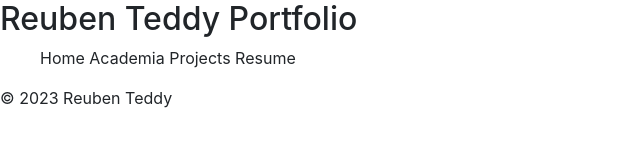
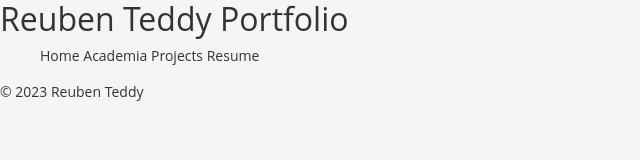
Before and after one commit to Ted-Chachs/Ted-Portfolio, a plain HTML site: page src/Home.html in a window 1280 px wide. Shown: the whole page, without its empty margins (0-640 px from the left). Drawn offline with nearby package versions, Linux system fonts and the light colour scheme; files that its build step writes are made by us from their sources.

Commit message:
New files reset update

```diff
--- a/Home.html
+++ b/src/Home.html
@@ -7,10 +7,14 @@
         <meta name="viewport" content="width=device-width, initial-scale=1">
         <Title>Ted Chachs</Title>
 
+        <!-- Boostrsp 4 imported extensions -->
         <link rel="stylesheet" href="https://cdn.jsdelivr.net/npm/bootstrap@4.6.2/dist/css/bootstrap.min.css">
         <script src="https://cdn.jsdelivr.net/npm/jquery@3.6.4/dist/jquery.slim.min.js"></script>
         <script src="https://cdn.jsdelivr.net/npm/popper.js@1.16.1/dist/umd/popper.min.js"></script>
         <script src="https://cdn.jsdelivr.net/npm/bootstrap@4.6.2/dist/js/bootstrap.bundle.min.js"></script>
+
+        <!-- Main styles -->
+        <link rel="stylesheet" href="styles/chach.css" type="text/css">
 
     </head>
 
--- /dev/null
+++ b/styles/chach.css
@@ -0,0 +1,9 @@
+body
+{
+    background-color: #f5f5f5;
+    font-family: 'Open Sans', sans-serif;
+    font-size: 14px;
+    color: #333;
+    line-height: 1.42857143;
+    margin: 0;
+}
```
